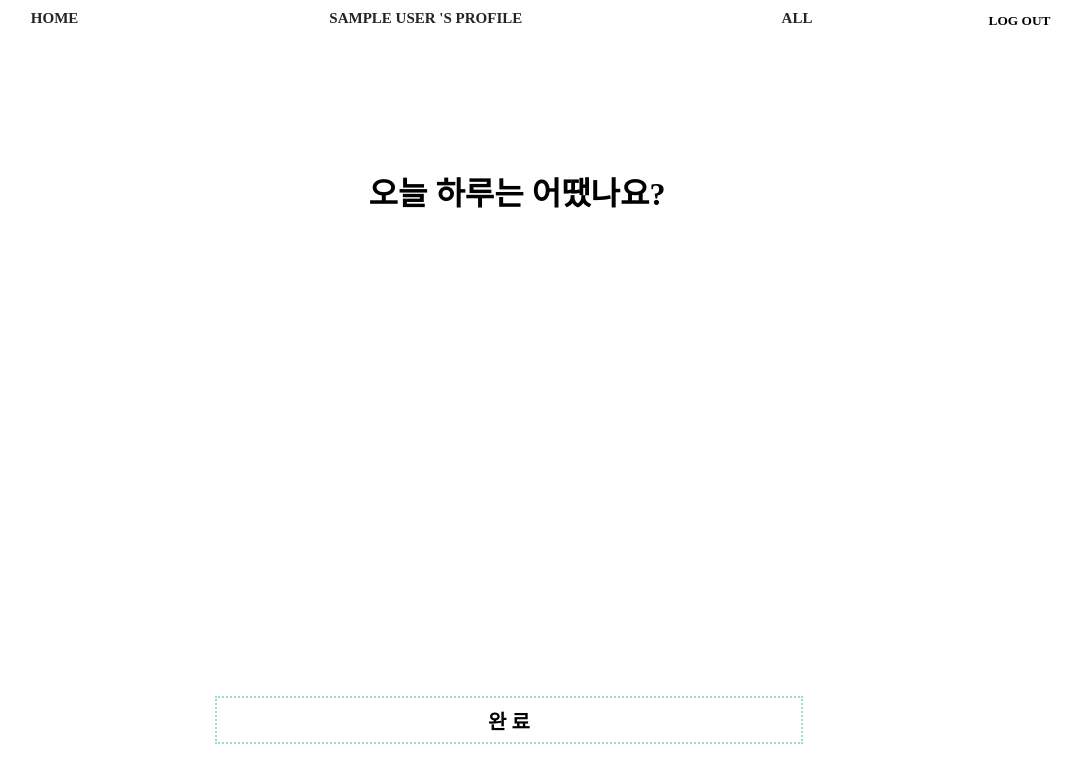
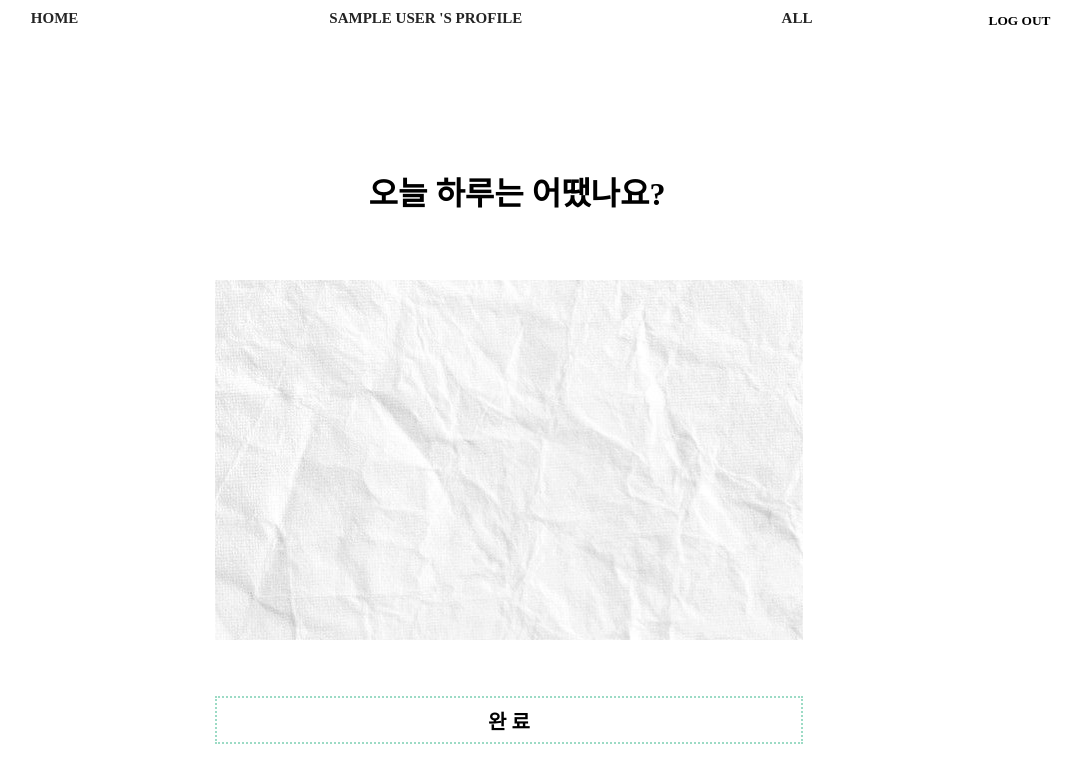
Before and after one commit to kong430/Madcamp3, a React (Create React App) app: page /#/ in a window 1280 px wide. Shown: the top 782 px of the page, without its empty margins (131-1213 px from the left). Built offline with nearby package versions, Linux system fonts and the light colour scheme; no server answers; sample sign-in values are in the browser's storage; a web font is replaced by a local one.

Commit message:
add background_img

```diff
--- a/src/index.css
+++ b/src/index.css
@@ -20,6 +20,7 @@ body, html, .App, #root, .outer {
 textarea {
   font-family: inherit;
   font-size: inherit;
+  background-image: url('./background/background_paper.jpg')
 }
 .outer {
   display: flex;
```
Also changed, not shown: src/background/background_canvas.jpg (added), src/background/background_paper.jpg (added).
